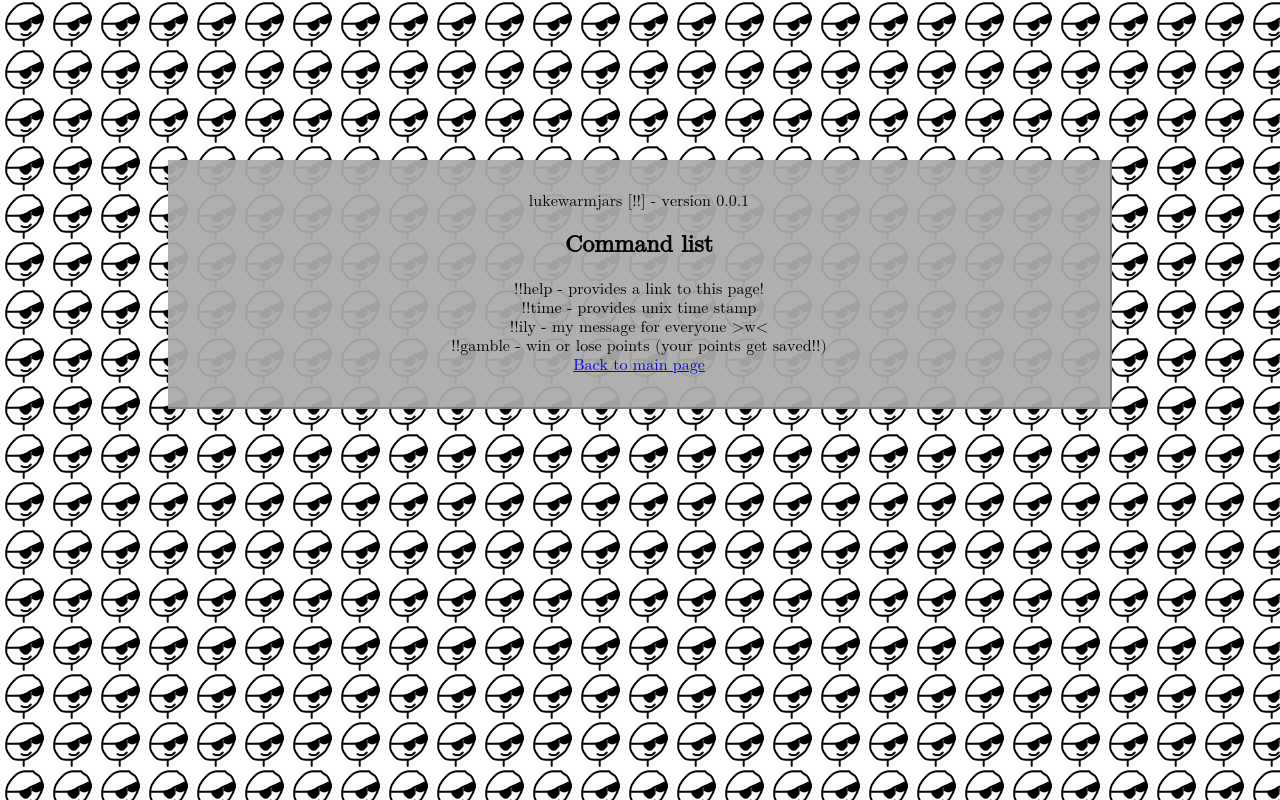
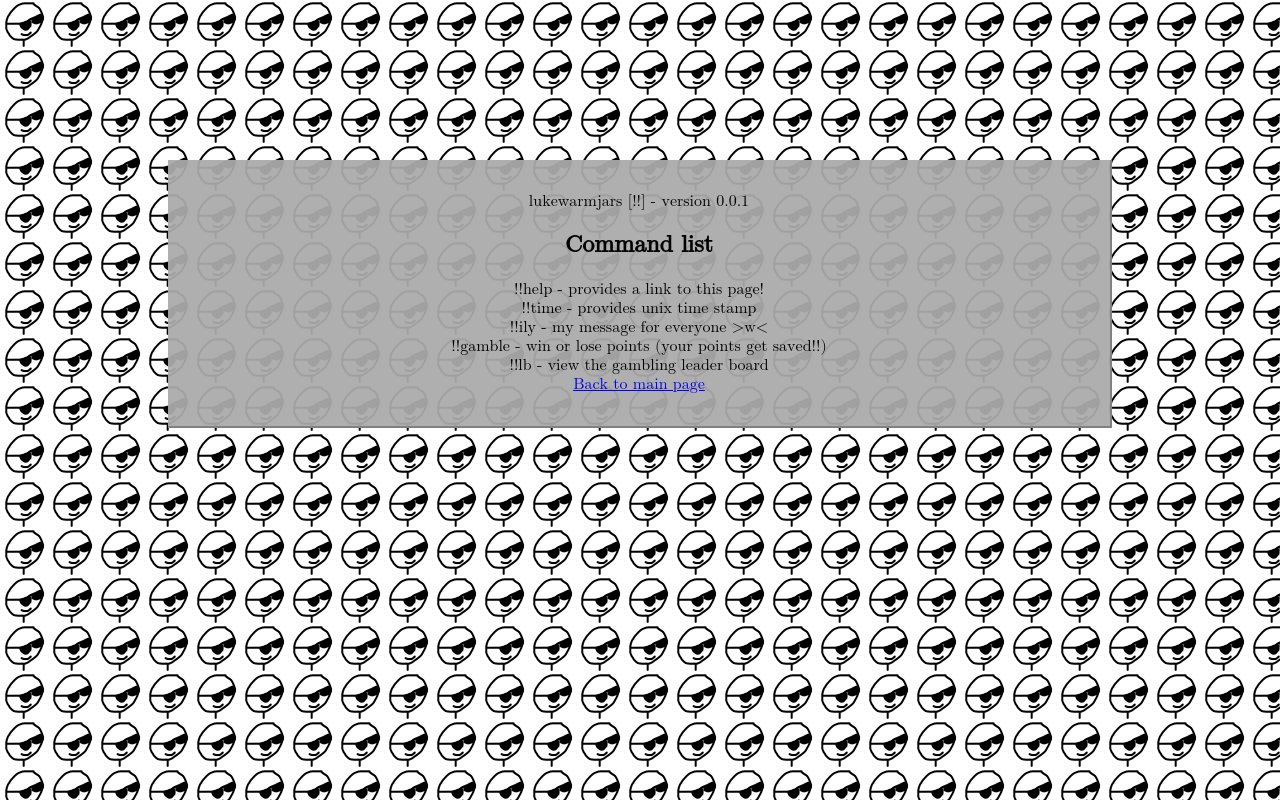
Before and after one commit to heatjars/heatjars.github.io, a plain HTML site: page lukewarmjars/index.html in a window 1280 px wide. Drawn offline with Linux system fonts and the light colour scheme.

Commit message:
Update index.html

```diff
--- a/lukewarmjars/index.html
+++ b/lukewarmjars/index.html
@@ -26,5 +26,6 @@
   !!time - provides unix time stamp<br>
   !!ily - my message for everyone >w<<br>
   !!gamble - win or lose points (your points get saved!!)<br>
+  !!lb - view the gambling leader board<br>
   <a href=https://heatjars.github.io>Back to main page</a><br></div>
 </body></html>
```
